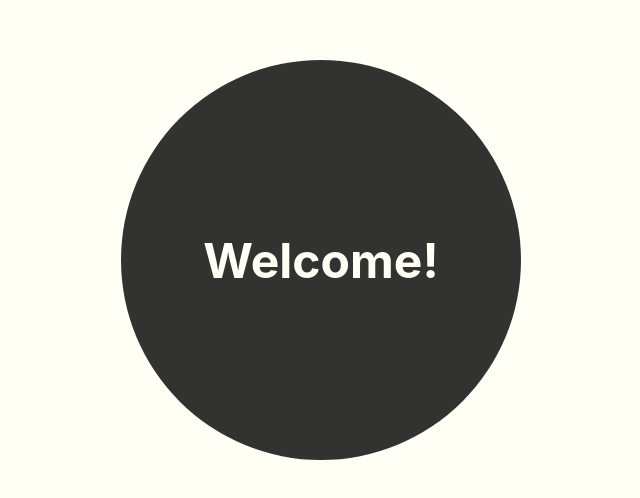
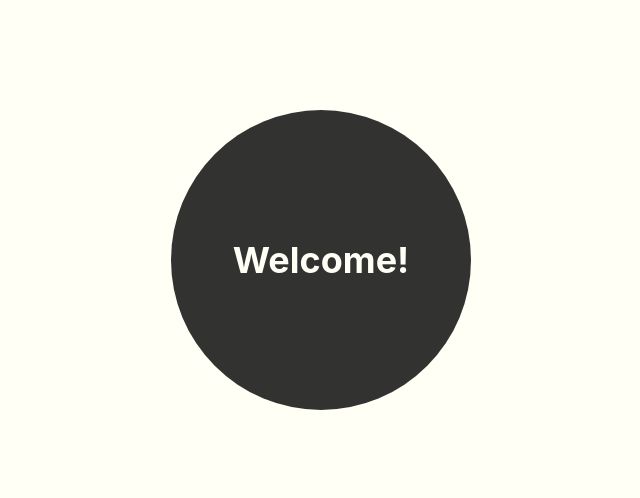
Before and after one commit to CHaiz15/Portfolio, a React (Create React App) app: page / in a window 1280 px wide. Shown: the part 140-638 px from the top of the page, without its empty margins (319-959 px from the left). Built offline with nearby package versions, Linux system fonts and the light colour scheme.

Commit message:
Add html font-size

```diff
--- a/src/index.scss
+++ b/src/index.scss
@@ -7,6 +7,7 @@ $main-black: rgb(50, 50, 49);
 body {
   height: 100%;
   width: 100%;
+  font-size: 12px;
   background-color: $main-white;
   margin: 0;
   font-family: -apple-system, BlinkMacSystemFont, 'Segoe UI', 'Roboto', 'Oxygen',
@@ -23,3 +24,7 @@ code {
   font-family: source-code-pro, Menlo, Monaco, Consolas, 'Courier New',
     monospace;
 }
+
+html {
+  font-size: 12px;
+}
```
